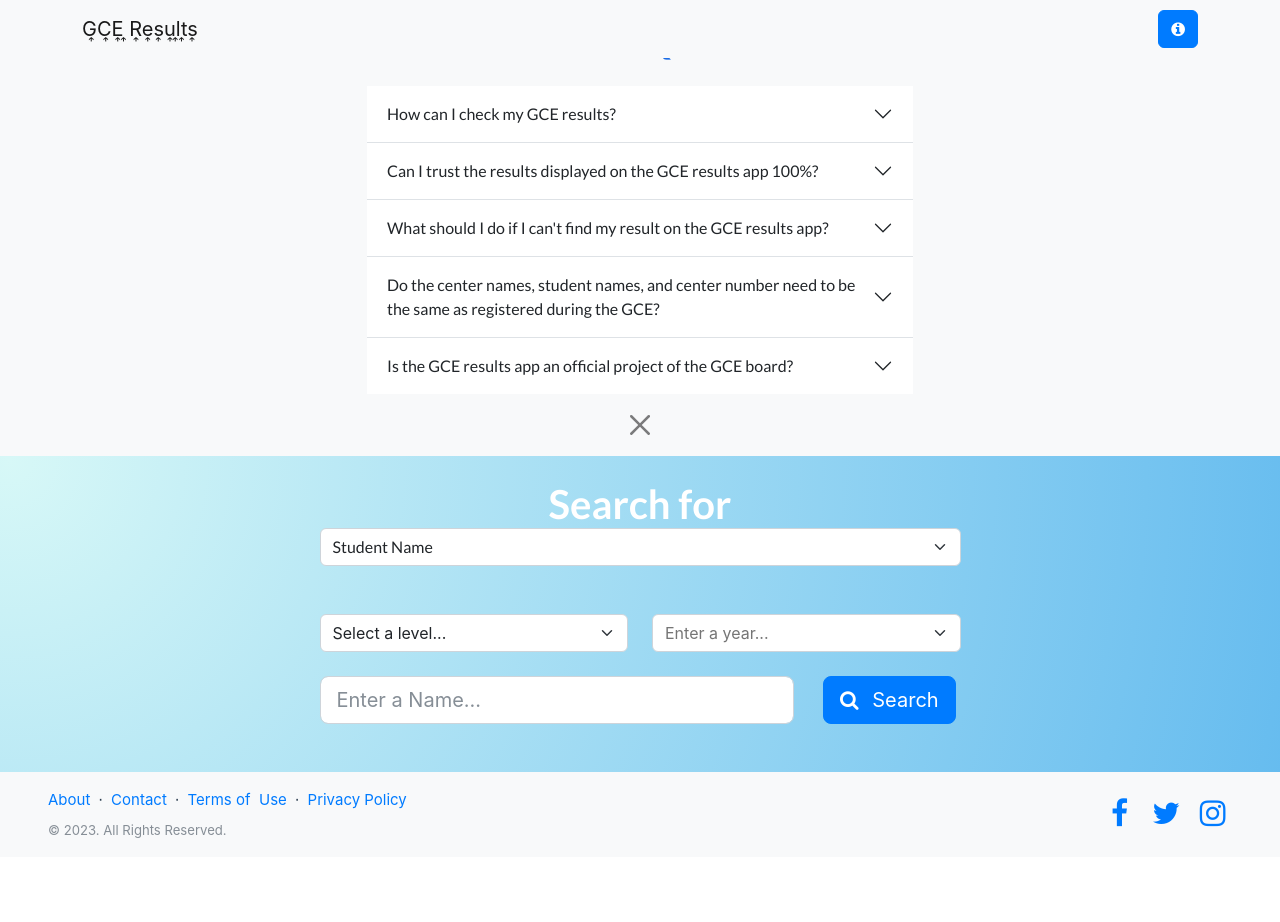
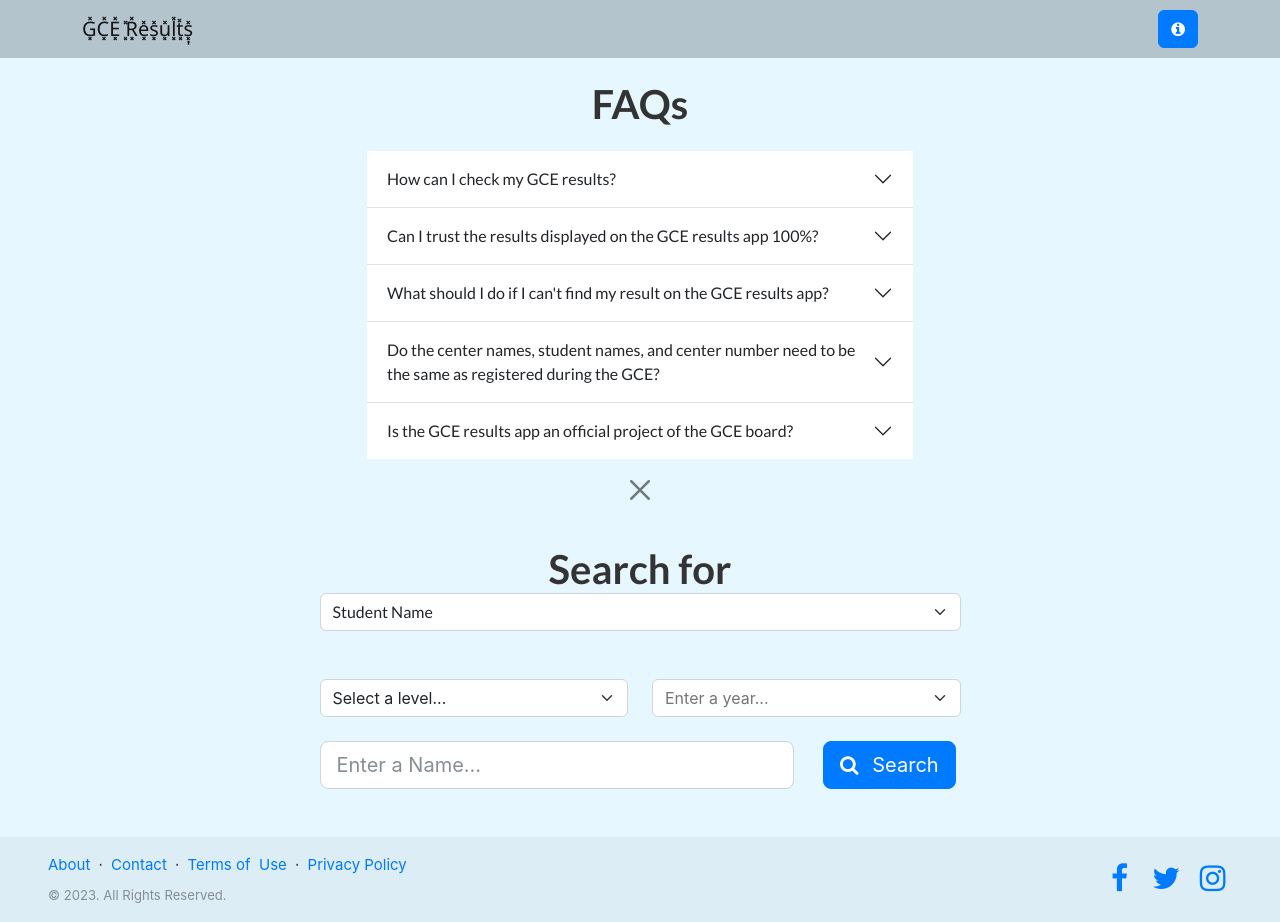
Before and after one commit to nfonjeannoel/gce-web-vue, a Vue app: page / in a window 1280 px wide. Both pictures are taken after a click on the element 705 px from the left and 29 px from the top of the page. Before the commit the page ends 857 px from the top, so only its background shows below. Built offline with nearby package versions, Linux system fonts and the light colour scheme.

Commit message:
add error handler for network error

```diff
--- a/src/App.vue
+++ b/src/App.vue
@@ -15,8 +15,8 @@ const toggleHelp = () => {
   >
     <Navbar @toggleHelp="toggleHelp"/>
     <Transition name="slide-fade">
-      <section v-show="showHelp" class="bg-light pb-3" style="position: relative; z-index: 10">
-        <h1 class="text-center text-success" style="padding-top: 15px;padding-bottom: 15px;color: #1b6ce5!important;">
+      <section v-show="showHelp" class="bg-light pb-3 help-section" style="position: relative; z-index: 10">
+        <h1 class="text-center text-success" style="padding-top: 80px;padding-bottom: 15px;color: #333333!important;">
           FAQs</h1>
         <div class="container">
           <div class="row d-flex flex-column">
@@ -113,7 +113,9 @@ const toggleHelp = () => {
 </template>
 
 <style scoped>
-
+.help-section{
+  background: #E6F7FF !important;
+}
 .slide-fade-enter-active {
   transition: all 0.3s ease-out;
 }
--- a/src/assets/main.css
+++ b/src/assets/main.css
@@ -1,7 +1,8 @@
 @import './base.css';
 
 body{
-    background: white;
+    background: #E6F7FF;
+    color: #333333;
 }
 /*d-flex align-items-center justify-content-center flex-grow-1*/
 
--- a/src/components/Footer.vue
+++ b/src/components/Footer.vue
@@ -46,4 +46,8 @@
   text-decoration: none;
 }
 
+footer{
+  background: #dcedf5 !important;
+}
+
 </style>
--- a/src/components/Navbar.vue
+++ b/src/components/Navbar.vue
@@ -1,7 +1,7 @@
 <template>
-  <nav class="navbar navbar-light navbar-expand bg-light navigation-clean fixed-top">
+  <nav class="navbar navbar-expand navigation-clean fixed-top">
     <div class="container">
-      <router-link class="navbar-brand" to="/">G͎C͎E͎ ͎R͎e͎s͎u͎l͎t͎s͎</router-link>
+      <router-link class="navbar-brand" to="/">G͓̽C͓̽E͓̽ ͓̽R͓̽e͓̽s͓̽u͓̽l͓̽t͓̽s͓͎̽</router-link>
       <!--        <button data-bs-toggle="collapse" class="navbar-toggler" data-bs-target="#navcol-1"></button>-->
       <div @click="toggleHelp" class="collapse navbar-collapse" id="navcol-1"><a
           class="btn btn-primary ms-auto" role="button" href="#"><i class="fa fa-info-circle"></i></a></div>
@@ -20,5 +20,7 @@ const toggleHelp = () => {
 </script>
 
 <style scoped>
-
+nav{
+  background: #b4c4cc;
+}
 </style>
--- a/src/components/ResultDetails.vue
+++ b/src/components/ResultDetails.vue
@@ -1,6 +1,6 @@
 <template>
 
-  <div class="col-md-8 table-responsive results text-center min-vw-70">
+  <div class="col-md-8 table-responsive results text-center min-vw-70" style="z-index: 20">
     <table class="table table-bordered ">
       <tbody>
       <tr>
@@ -30,7 +30,7 @@
       </tbody>
 
     </table>
-    <button class="btn btn-outline-primary mb-3" @click="closeDetails"> Close</button>
+    <button class="btn btn-outline-primary mb-3 btn-close btn-lg" @click="closeDetails"></button>
 
   </div>
 
@@ -67,7 +67,7 @@ let getCenterName = computed(() => {
 
 <style scoped>
 .results {
-  background: white;
+  background: #E6F7FF;
 
 }
 </style>
--- a/src/views/HomeView.vue
+++ b/src/views/HomeView.vue
@@ -1,12 +1,18 @@
 <template>
-  <div class="py-3 text-center text-white masthead d-flex align-items-center justify-content-center flex-grow-1"
-       style="background: radial-gradient(circle at 0.7% 1%, rgb(215, 248, 247) 0%, rgb(102, 188, 239) 100.2%)
-       no-repeat center center;background-size: cover;"
-  >
+  <div class="py-3 text-center text-white masthead d-flex align-items-center justify-content-center flex-grow-1">
     <div class="container mx-auto">
+
       <div class="row py-2">
+        <transition name="slide-fade">
+          <div v-show="errorMessage" @click="errorMessage = false"
+               class="col-md-10 col-lg-8 col-xl-7 mx-auto position-relative ">
+            <div class="alert alert-danger" role="alert">
+              We encountered an error. Please try again, check your network or retry later.
+            </div>
+          </div>
+        </transition>
         <div class="col-md-10 col-lg-8 col-xl-7 mx-auto position-relative ">
-          <h1 class="mb-5">Search for
+          <h1 class="mb-5 opt-title">Search for
             <select class="form-select" @change="changeTab">
               <option value="name">Student Name</option>
               <option value="number">Center number</option>
@@ -105,6 +111,7 @@ let formData = reactive({
 })
 
 let results = ref([])
+let errorMessage = ref(false)
 
 let student_name = ref('')
 let center_name = ref('')
@@ -150,6 +157,10 @@ function getResults() {
       .catch((error) => {
         console.log(error)
         loading.value = false
+        errorMessage.value = true
+        setTimeout(() => {
+          errorMessage.value = false
+        }, 9000)
       })
 
 
@@ -175,4 +186,8 @@ function getResults() {
   transform: translateY(-20px);
   opacity: 0;
 }
+
+.opt-title {
+  color: #333333;
+}
 </style>
--- a/src/views/ResultsView.vue
+++ b/src/views/ResultsView.vue
@@ -1,11 +1,11 @@
 <template>
   <div class="full-container container" style="padding-top: 80px">
     <Transition>
-      <div class="overlay" v-if="showPopup">
+      <div class="overlay" @click.self="showPopup=false" v-if="showPopup">
         <ResultsDetails :result="details" @close="showPopup = false"/>
       </div>
     </Transition>
-    <div class="">
+    <div class="results-table">
       <div class="form-group py-md-3 py-1 row justify-content-center">
         <div class="col-lg-6">
           <div class="input-group">
@@ -14,7 +14,8 @@
               Back
             </button>
             <input type="text" v-model="searchText" class="search form-control" @input="updateSearchText"
-                   placeholder="Search name, school, center number ...">
+                   placeholder="Search name, school, center number ..."
+            >
             <button type="button" class="btn btn-outline-secondary">filters</button>
             <button type="button" class="btn btn-outline-secondary dropdown-toggle dropdown-toggle-split"
                     data-bs-toggle="dropdown" aria-expanded="false">
@@ -69,7 +70,7 @@
 
 <script setup>
 import {useResultsStore} from "@/stores/ResultsStore";
-import {computed, onBeforeMount, reactive, ref, watch, defineAsyncComponent} from "vue";
+import {computed, onBeforeMount, reactive, ref, watch, defineAsyncComponent, onMounted} from "vue";
 import {useRouter} from "vue-router";
 
 const router = useRouter()
@@ -89,6 +90,12 @@ let details = ref(null)
 //     router.push('/')
 //   }
 // })
+
+onMounted(() => {
+//  request focus on the search input
+  document.querySelector('.search').focus()
+
+})
 
 const emit = defineEmits(['toggleHelp'])
 
@@ -187,6 +194,18 @@ watch([() => {
 </script>
 
 <style scoped>
+.search::placeholder {
+  color: #333333;
+}
+
+input.search {
+  background-color: #E6F7FF;
+}
+
+.results-table {
+  color: #333333;
+}
+
 .overlay {
   position: fixed;
   width: 100%;
```
